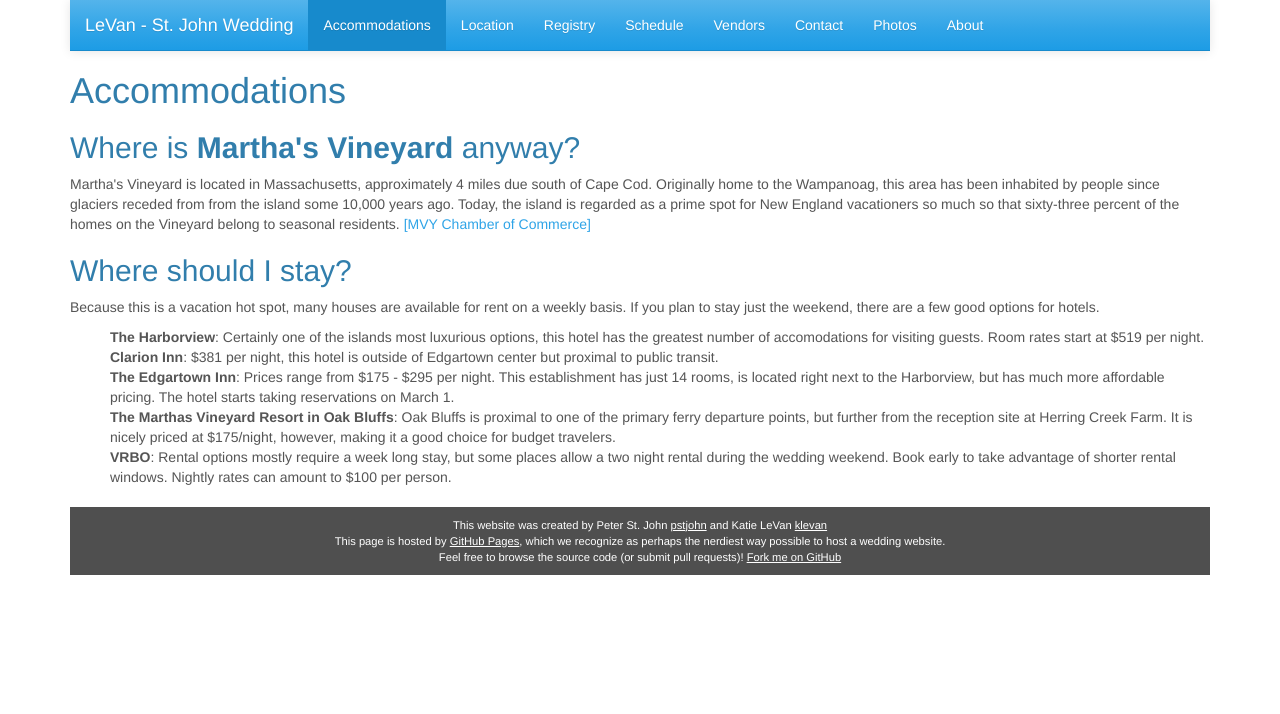
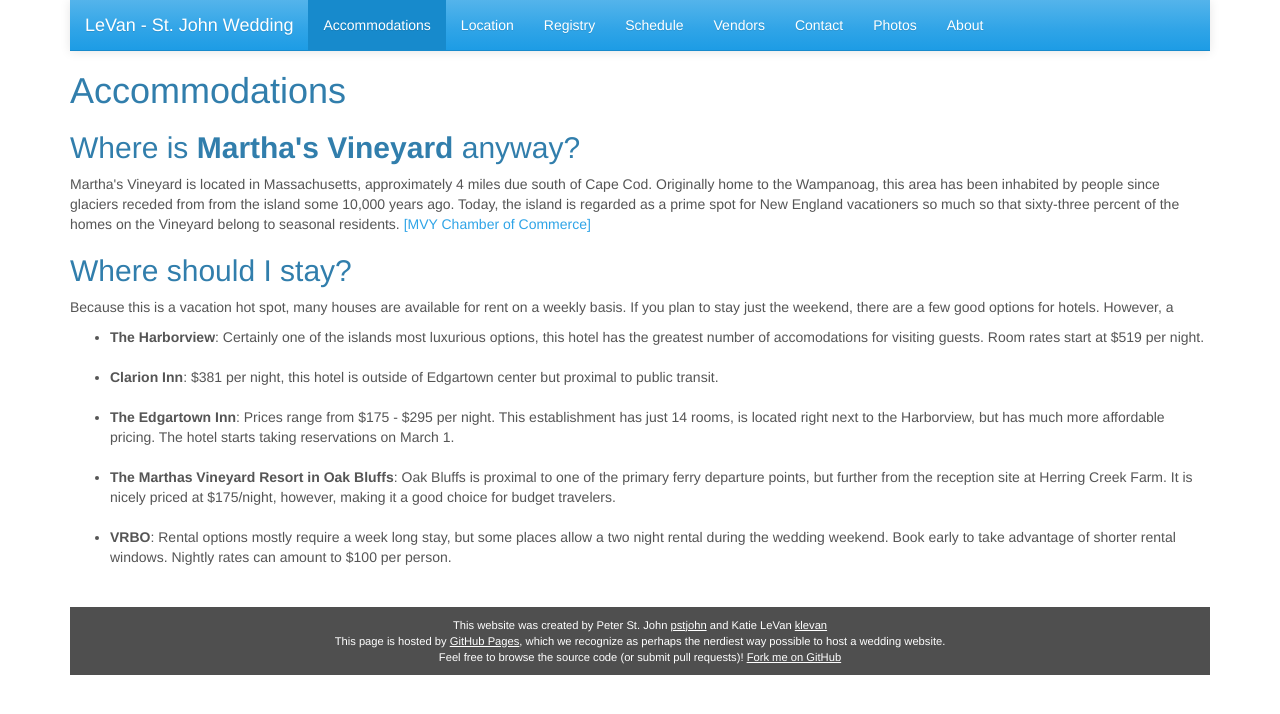
Before and after one commit to pstjohn/levanstjohn-wedding, a Jekyll site: the page built from accommodations/index.html, in a window 1280 px wide. Shown: the top 714 px of the page. Built offline with Jekyll 4.4.1, drawn with Linux system fonts in a browser that asks for light colours; nearby versions of some CDN libraries; library files that are not in the unit come from our copies.

Commit message:
Update index.html

```diff
--- a/accommodations/index.html
+++ b/accommodations/index.html
@@ -12,17 +12,17 @@ so much so that sixty-three percent of the homes on the Vineyard belong to seaso
 </p>
 <h2>Where should I stay?</h2>
 <p>Because this is a vacation hot spot, many houses are available for rent on a weekly basis.
-If you plan to stay just the weekend, there are a few good options for hotels.<br/>
-  <ul><b>The Harborview</b>: Certainly one of the islands most luxurious options,
-  this hotel has the greatest number of accomodations for visiting guests. Room rates start at $519 per night.<br/>
-    <b>Clarion Inn</b>: $381 per night, this hotel is outside of Edgartown center but proximal to public transit.<br/>
-    <b>The Edgartown Inn</b>: Prices range from $175 - $295 per night. This establishment has just 14 rooms,
+If you plan to stay just the weekend, there are a few good options for hotels. However, a <br/>
+  <ul><li><b>The Harborview</b>: Certainly one of the islands most luxurious options,
+  this hotel has the greatest number of accomodations for visiting guests. Room rates start at $519 per night.</li><br/>
+    <li><b>Clarion Inn</b>: $381 per night, this hotel is outside of Edgartown center but proximal to public transit.</li><br/>
+    <li><b>The Edgartown Inn</b>: Prices range from $175 - $295 per night. This establishment has just 14 rooms,
     is located right next to the Harborview, but has much more affordable pricing. The hotel starts taking
-    reservations on March 1.<br/>
-    <b>The Marthas Vineyard Resort in Oak Bluffs</b>: Oak Bluffs is proximal to one of the primary ferry departure points,
+    reservations on March 1.</li><br/>
+    <li><b>The Marthas Vineyard Resort in Oak Bluffs</b>: Oak Bluffs is proximal to one of the primary ferry departure points,
     but further from the reception site at Herring Creek Farm. It is nicely priced at $175/night, however, making it a good
-    choice for budget travelers.<br/>
-    <b>VRBO</b>: Rental options mostly require a week long stay, but some places allow a two night rental during the
-    wedding weekend. Book early to take advantage of shorter rental windows. Nightly rates can amount to $100 per person.
+    choice for budget travelers.</li><br/>
+    <li><b>VRBO</b>: Rental options mostly require a week long stay, but some places allow a two night rental during the
+    wedding weekend. Book early to take advantage of shorter rental windows. Nightly rates can amount to $100 per person.</li><br/>
   </ul>
 </p>
```
